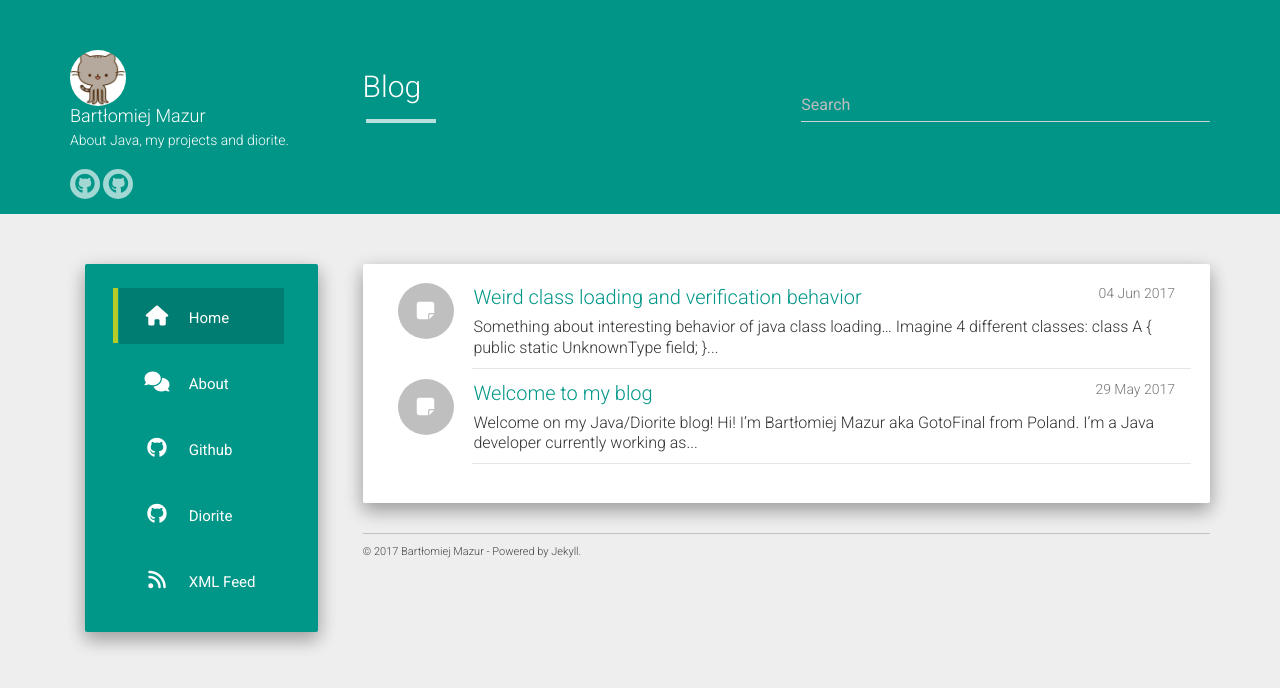
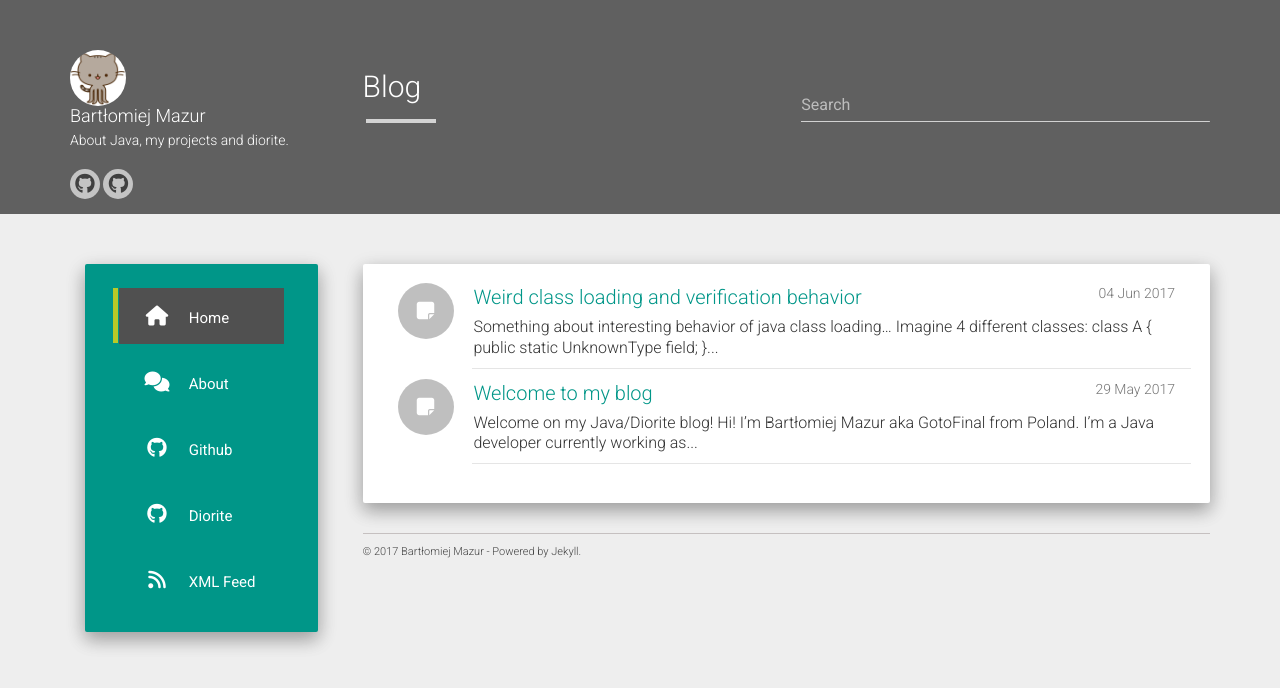
Before and after one commit to GotoFinal/blog, a Jekyll site: the page built from index.html, in a window 1280 px wide. Shown: the top 688 px of the page. Built offline with Jekyll 4.4.1, drawn with Linux system fonts in a browser that asks for light colours; nearby versions of some CDN libraries; the list of posts is cut into pages by our own code.

Commit message:
test some color changes

```diff
--- a/static/css/main.css
+++ b/static/css/main.css
@@ -1,6 +1,7 @@
 .main.outer{padding-top: 50px;}
 .header-panel.shadow-z-2 {
-    background-color: #009587;
+    background-color: #606060;
+    /*background-color: #009587;*/
     padding: 50px 0 15px 0;
     width: 100%;
 }
@@ -55,7 +56,8 @@ p.info a {
     text-align: center;
     line-height: 20px;
     font-size: 20px;
-    color: #009688;
+    /*color: #009688;*/
+    color: #404040;
     padding: 5px;
     width: 30px;
     height: 30px;
@@ -63,7 +65,8 @@ p.info a {
 }
 .icon:hover {
     color: rgba(255, 255, 255, 0.63);
-    background: #009688;
+    /*background: #009688;*/
+    background: #aaaaaa;
 }
 .menu ul li {
     list-style: none;
@@ -71,7 +74,8 @@ p.info a {
 }
 
 .menu ul li a:hover, .menu ul li a:focus, li.current-menu-item > a{
-    background: #007D72;
+    background: #505050;
+    /*background: #007D72;*/
 }
 li.current-menu-item:before {
     content: "";
```
